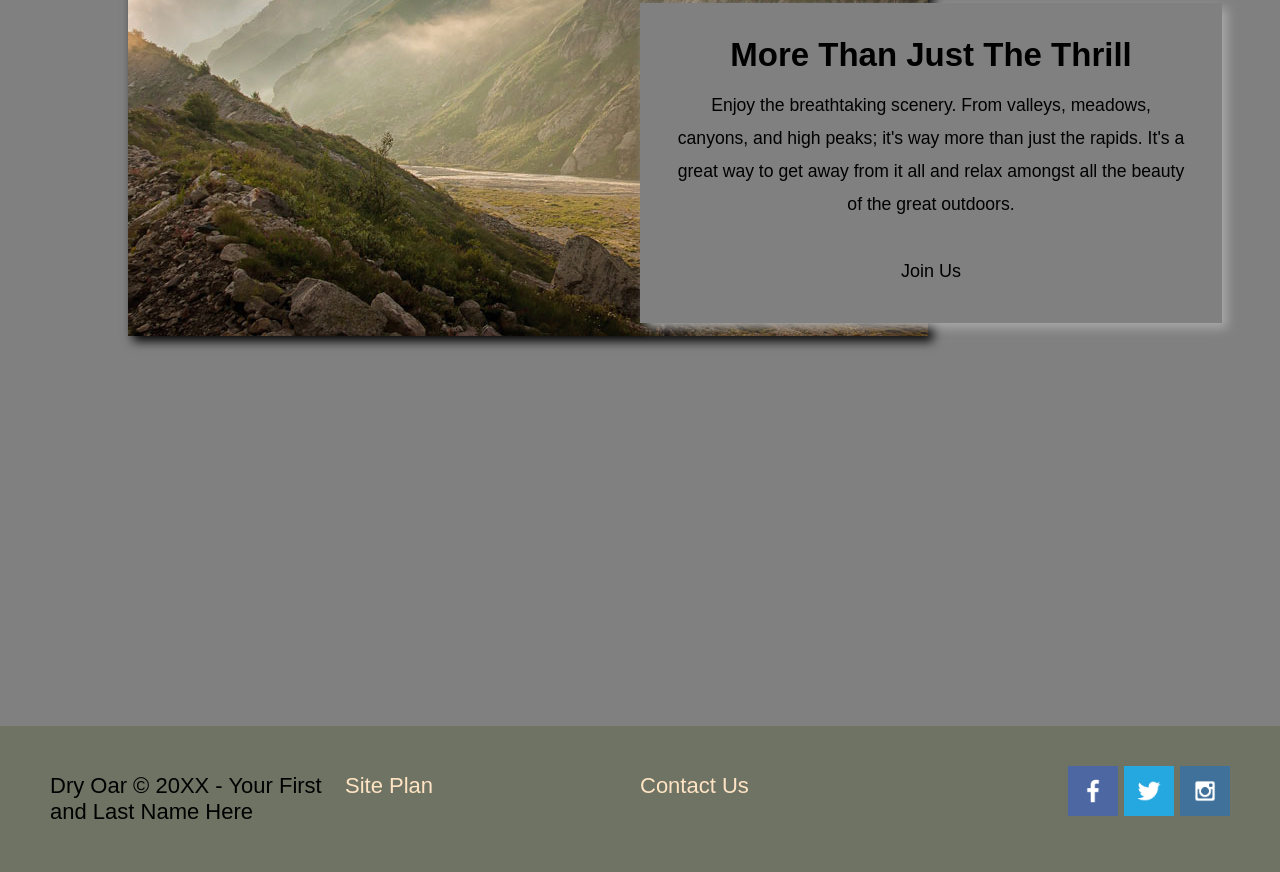
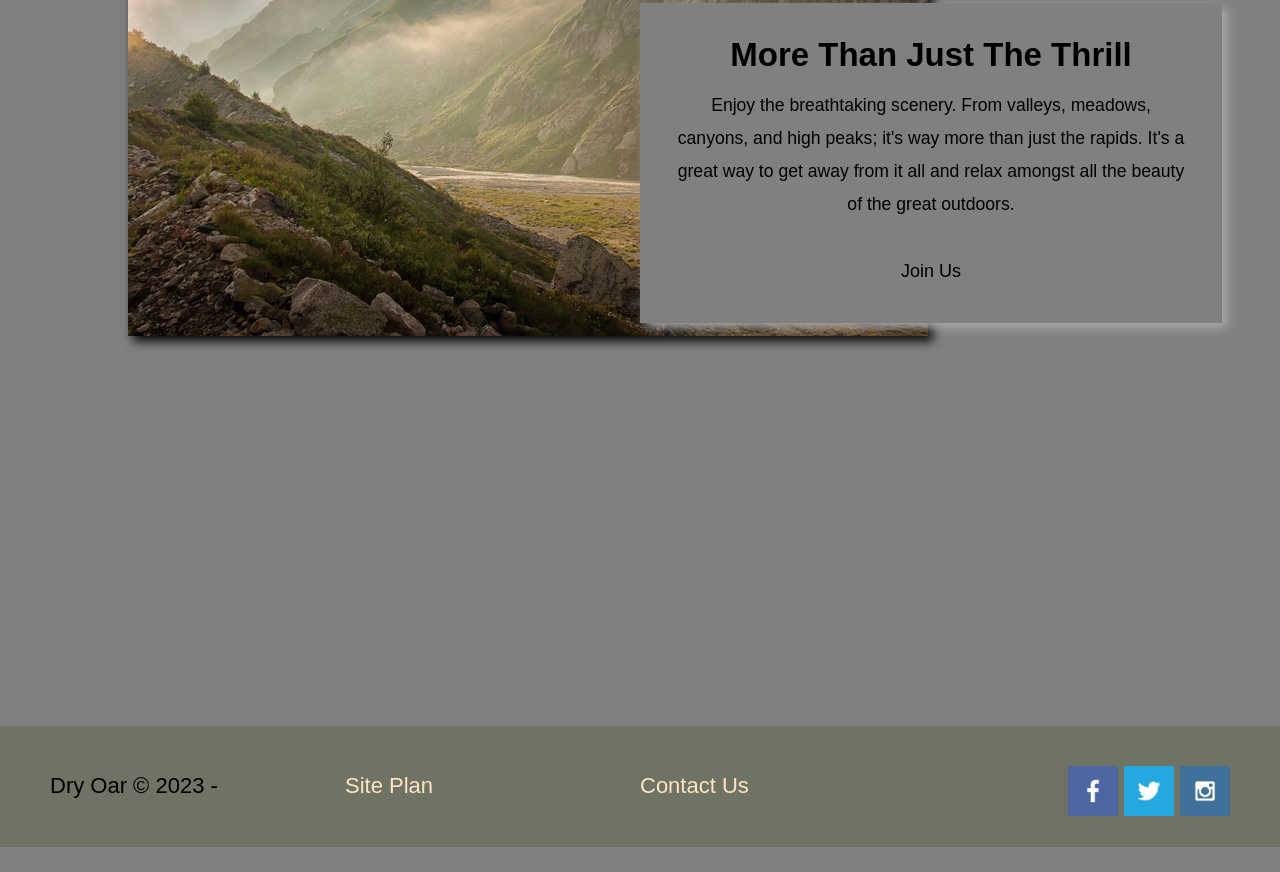
Before and after one commit to MoroniF/wdd130, a plain HTML site: page wwr/index.html in a window 1280 px wide. Shown: the part 2020-2892 px from the top of the page. After the commit the page ends 2867 px from the top, so only its background shows below. Drawn offline with Linux system fonts and the light colour scheme.

Commit message:
Add files via upload

```diff
--- a/wwr/index.html
+++ b/wwr/index.html
@@ -55,7 +55,7 @@
         <div id="background"></div>
     </main>
     <footer>
-        <p>Dry Oar &copy; 20XX - Your First and Last Name Here</p>
+        <p>Dry Oar &copy; 2023 - </p>
         <p><a href="site-plan-rafting.html">Site Plan</a></p>
         <p><a href="contactus.html">Contact Us</a></p>
         <div class="social">
```
